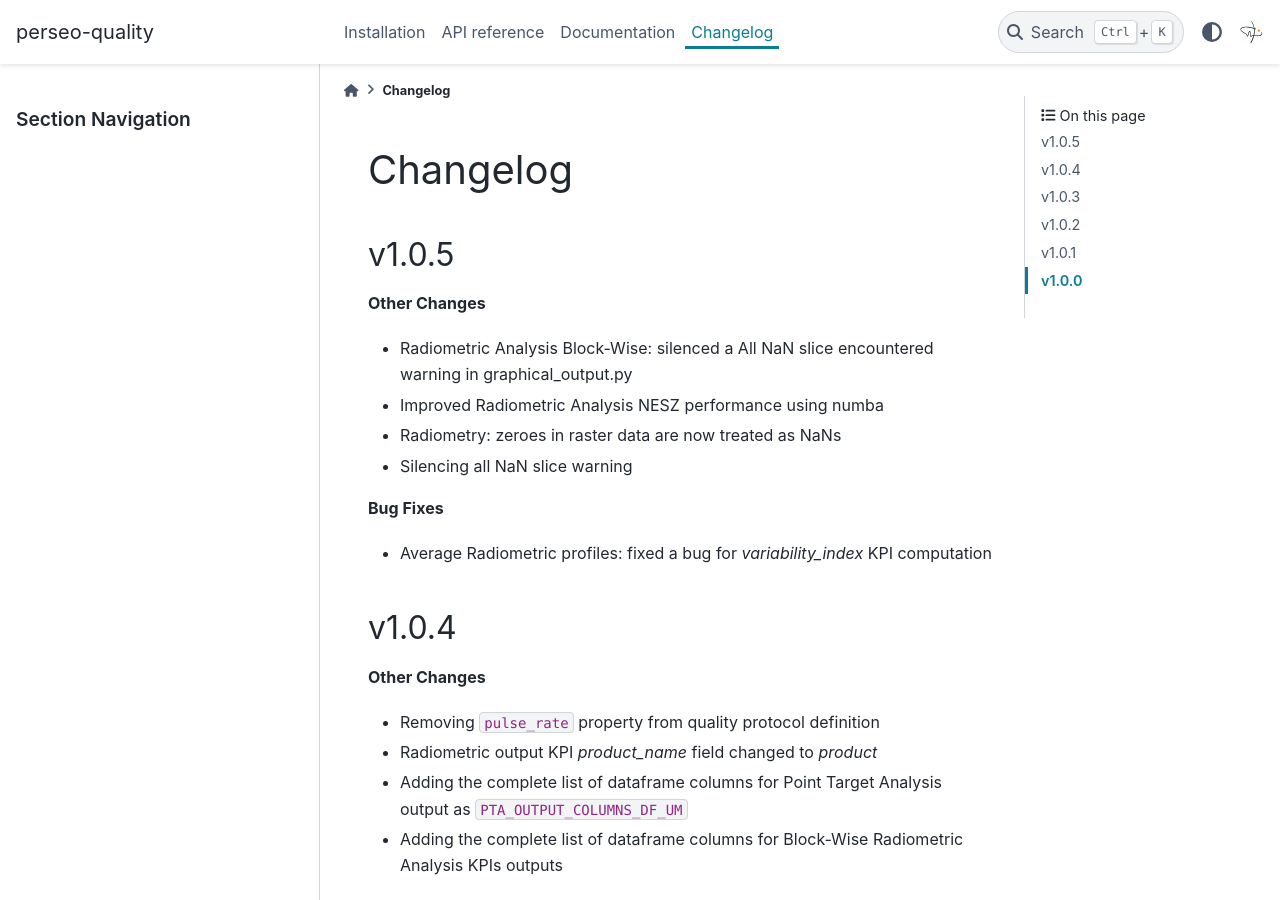
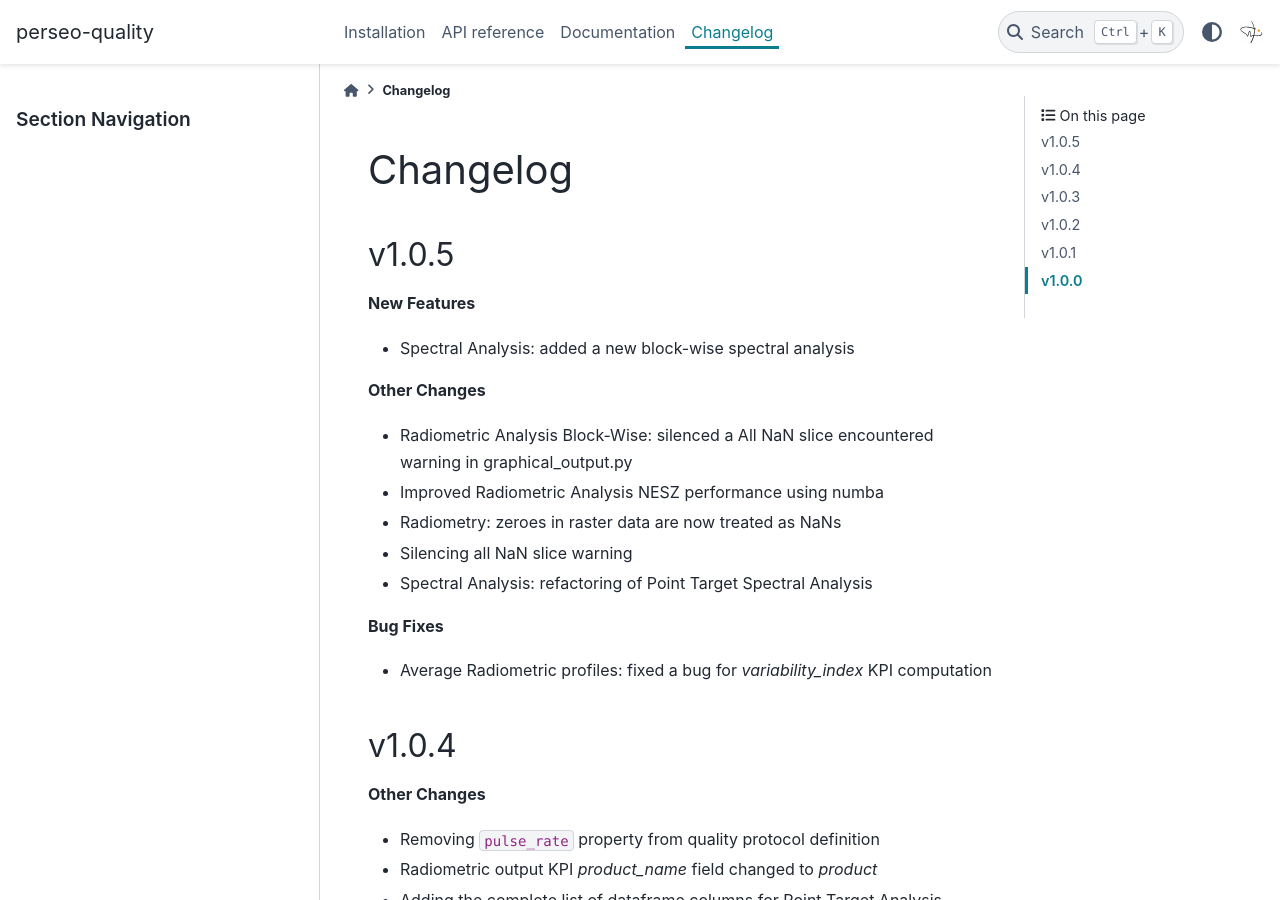
Before and after one commit to aresys-srl/perseo, a Sphinx documentation site: the page built from perseo-quality/docs/source/changelog.rst, in a window 1280 px wide and 900 px high. Built offline with Sphinx 7.4.7 and the PyData theme 0.15.4, drawn with Linux system fonts in a browser that asks for light colours; the version number could not be read and is left out.

Commit message:
quality: documentation update

```diff
--- a/perseo-quality/docs/source/changelog.rst
+++ b/perseo-quality/docs/source/changelog.rst
@@ -3,6 +3,10 @@ Changelog
 
 v1.0.5
 ------
+
+**New Features**
+
+- Spectral Analysis: added a new block-wise spectral analysis
 
 **Other Changes**
 
@@ -10,6 +14,7 @@ v1.0.5
 - Improved Radiometric Analysis NESZ performance using numba
 - Radiometry: zeroes in raster data are now treated as NaNs
 - Silencing all NaN slice warning
+- Spectral Analysis: refactoring of Point Target Spectral Analysis
 
 **Bug Fixes**
 
```
